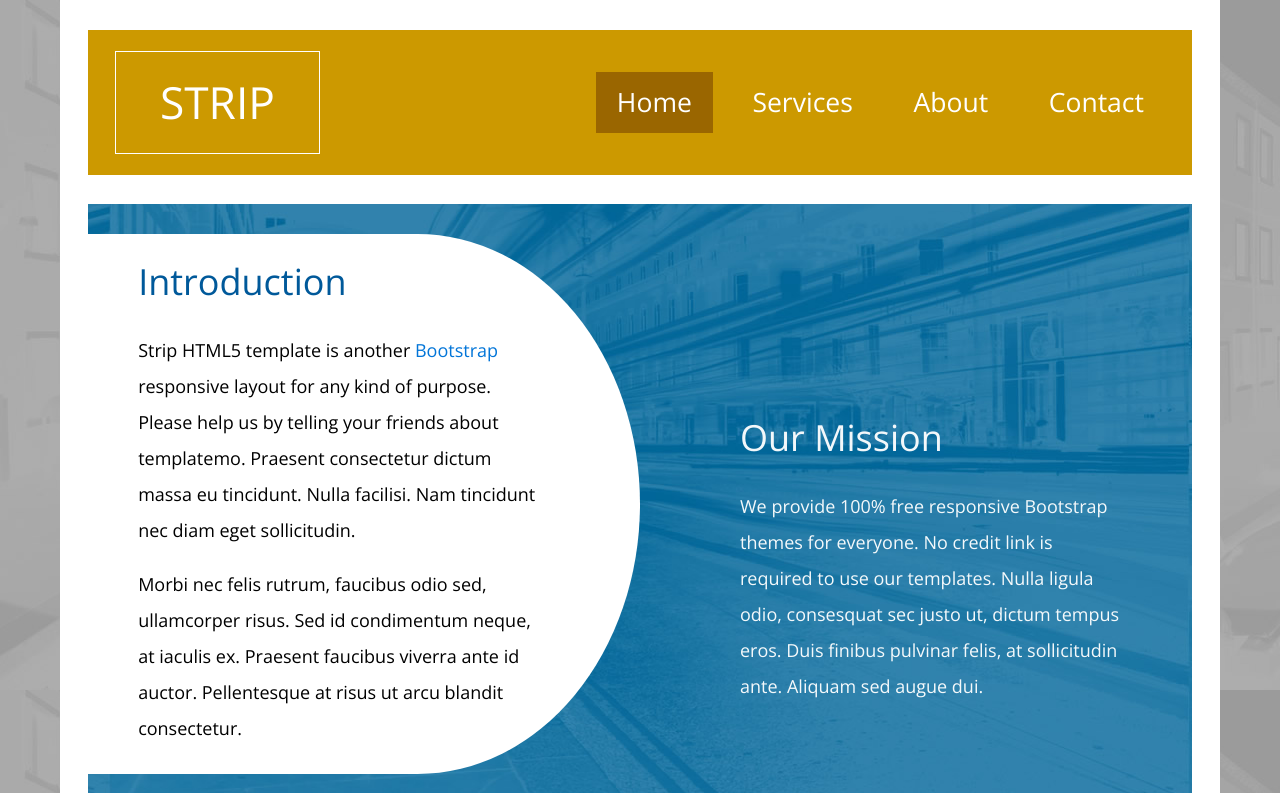
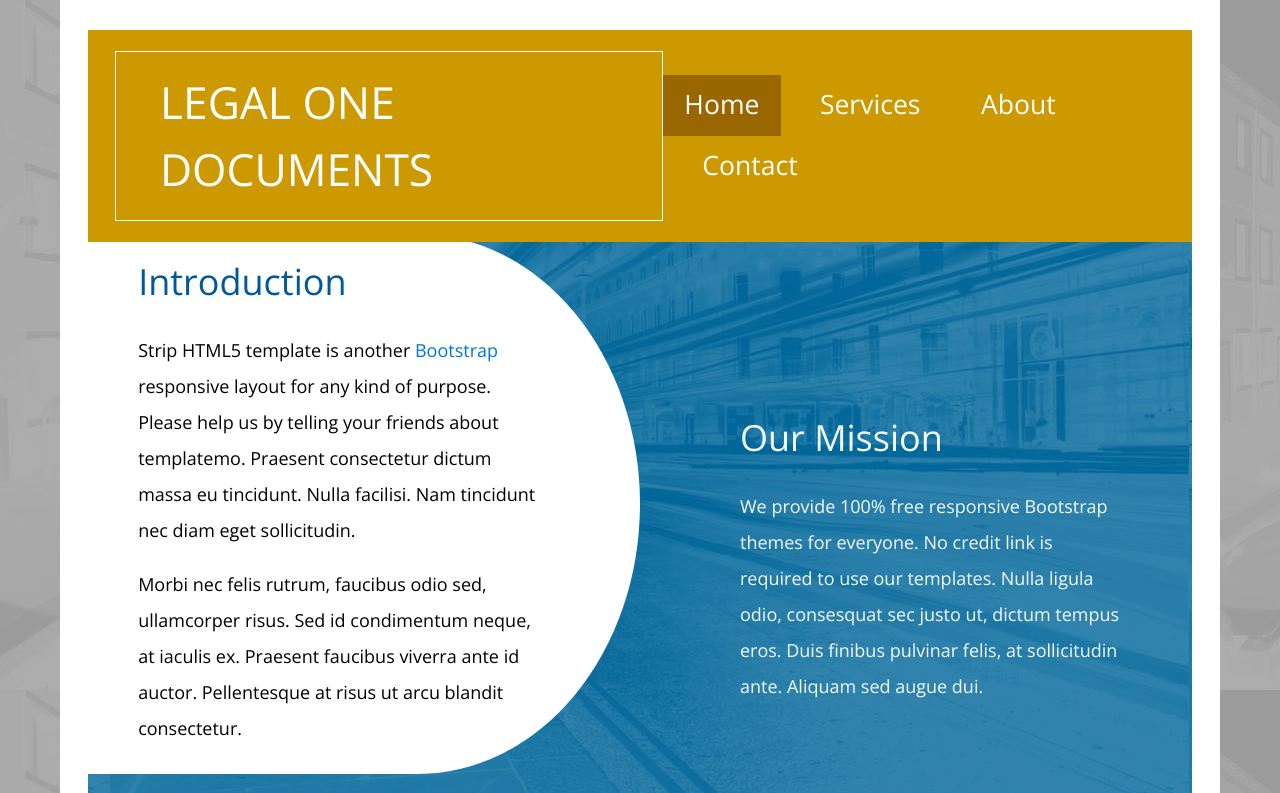
Before and after one commit to elijah1one/File1, a plain HTML site: page index.html in a window 1280 px wide. Shown: the top 793 px of the page. Drawn offline with nearby package versions, Linux system fonts and the light colour scheme; a script that the page names is missing.

Commit message:
Update index.html

```diff
--- a/index.html
+++ b/index.html
@@ -29,7 +29,7 @@ http://www.templatemo.com/tm-482-strip
             <div class="row navbar-row">
                 <div class="col-xs-12 col-sm-12 col-md-12 col-lg-12 col-xl-12 navbar-container">
 
-                    <a href="javascript:void(0)" class="navbar-brand" id="go-to-top">Strip</a>
+                    <a href="javascript:void(0)" class="navbar-brand" id="go-to-top">Legal One Documents</a>
 
                     <nav class="navbar navbar-full">
 
```
